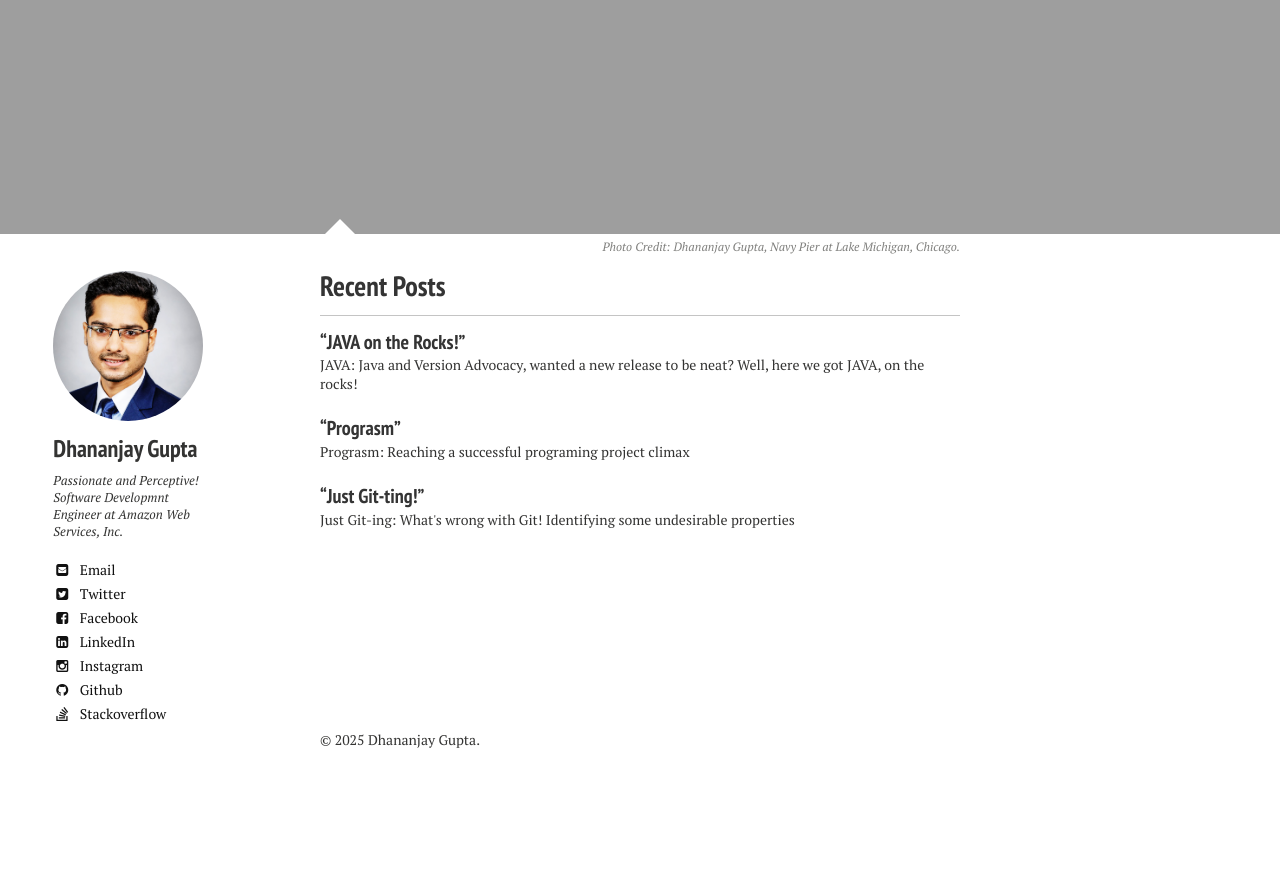
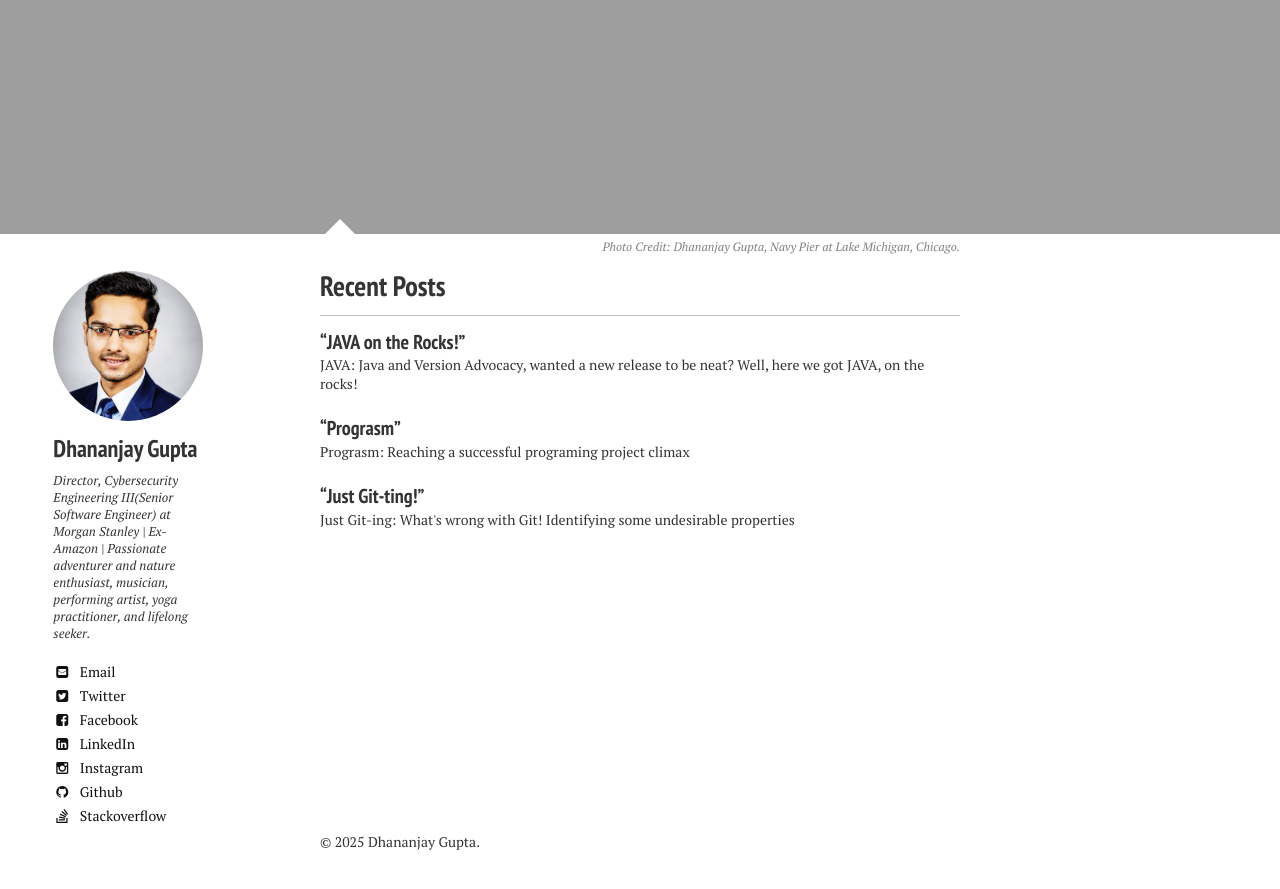
Before and after one commit to DhananjayGupta300/DhananjayGupta300.github.io, a Jekyll site: the page built from index.md, in a window 1280 px wide and 900 px high, scrolled down 810 px. Shown: the top 889 px of the window. Built offline with Jekyll 4.4.1, drawn with Linux system fonts in a browser that asks for light colours; nearby versions of some CDN libraries; before the commit the page ends 1608 px from its top, so only the background shows below that.

Commit message:
Update _config.yml

```diff
--- a/_config.yml
+++ b/_config.yml
@@ -43,14 +43,14 @@
 owner:
   name: Dhananjay Gupta
   avatar: Dhananjay Gupta Bio.jpg
-  bio: "Passionate and Perceptive! Software Developmnt Engineer at Amazon Web Services, Inc."
-  email: dgupta25@uic.edu
+  bio: "Director, Cybersecurity Engineering III(Senior Software Engineer) at Morgan Stanley | Ex-Amazon | Passionate adventurer and nature enthusiast, musician, performing artist, yoga practitioner, and lifelong seeker."
+  email: dhananjaygupta300@gmail.com
   linkedin: dgupta25
   github: DhananjayGupta300
   stackoverflow: 9270496/dhananjay-gupta
   disqus-shortname: dhananjay-gupta
   facebook: dhananjay.gupta.79219
-  instagram: nullandinfinity
+  instagram: nullandinfinity_v2.0
   twitter: dhananj00137780
   google:
     plus: #username
```
